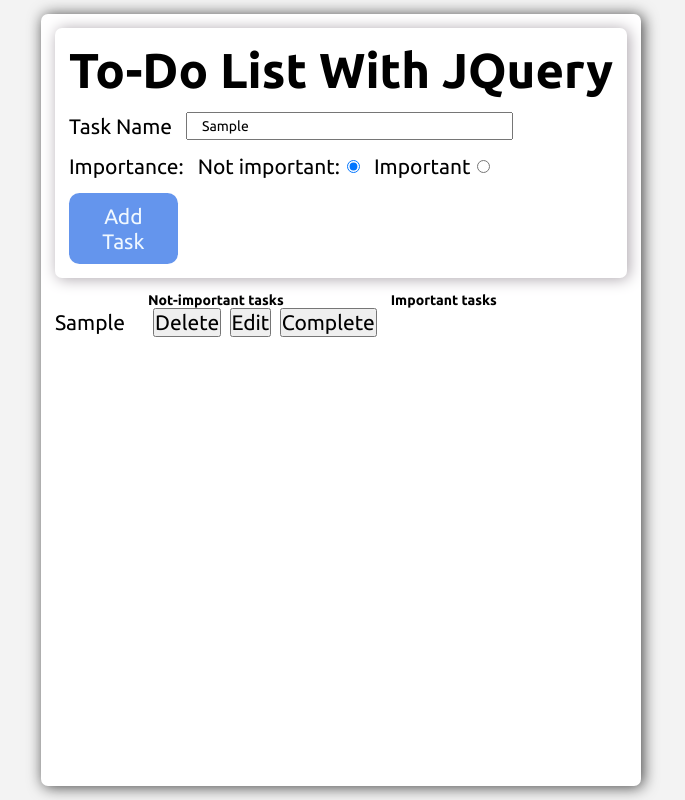
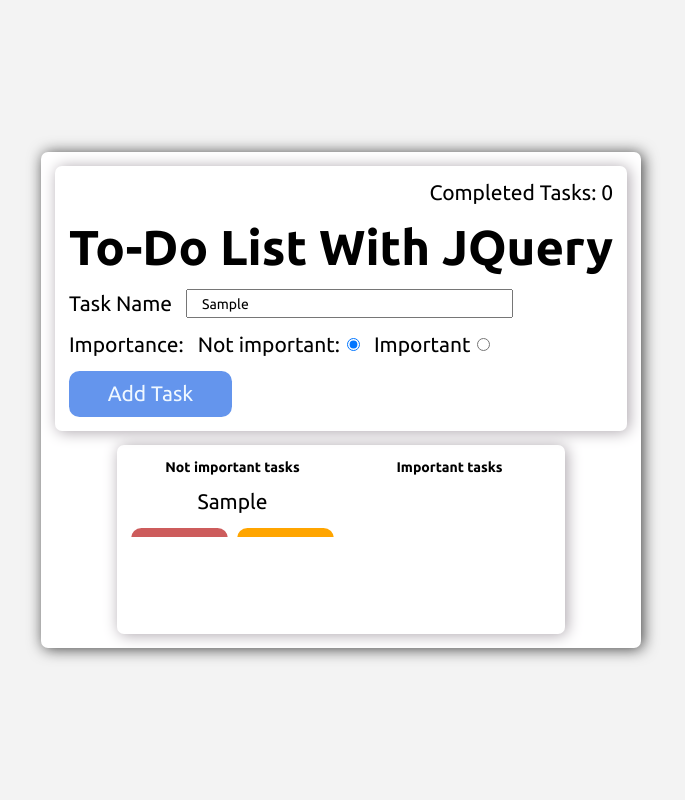
Before and after one commit to Plamenov-Nevyan/To-Do-List---JQuery, a plain HTML site: page index.html in a window 1280 px wide. Both pictures are taken after typing "Sample" into the empty fields and a click on the button "Add Task". Shown: the whole page, without its empty margins (299-984 px from the left). Drawn offline with nearby package versions, Linux system fonts and the light colour scheme.

Commit message:
Added task completion functionality and completed tasks counter

```diff
--- a/index.html
+++ b/index.html
@@ -17,6 +17,7 @@
 </div>
     <div class="container">
         <header class="todo-header">
+            <p class="counter">Completed Tasks: 0</p>
             <div class="heading">
                 <h1>To-Do List With JQuery</h1>
             </div>
@@ -43,7 +44,7 @@
         </header>
         <main class="todo-main">
             <section class="not-important-tasks">
-                <h4>Not-important tasks</h4>
+                <h4>Not important tasks</h4>
                 <ul class="not-important-list">
                 </ul>
             </section>
--- a/index.js
+++ b/index.js
@@ -1,30 +1,8 @@
 $(document).ready(function(){
-    if(!sessionStorage.getItem('taskLists')){
-        sessionStorage.setItem('taskLists', JSON.stringify({
-            important: [],
-            notImportant: []
-        }))
-    }else {
-    populateLists(JSON.parse(sessionStorage.getItem('taskLists')))
-   }
+    let counter
+    initSessionValues()
 
-    $(".add-btn").on('click', function(event){
-        event.preventDefault()
-        let taskName = $("#taskName").val()
-        let importance = $("input[name=importance]:checked", '.add-form').val()
-        if(taskName !== ''){
-            let taskLists = JSON.parse(sessionStorage.getItem('taskLists'))
-            let taskId = createUniqueId()
-            if(importance === 'important'){
-                $(".important-list").append(createTaskElement(taskName, taskId))
-                taskLists.important = [...taskLists.important, {taskName, taskId}]
-            }else{
-                $(".not-important-list").append(createTaskElement(taskName, taskId))
-                taskLists.notImportant = [...taskLists.notImportant, {taskName, taskId}]
-            }
-            sessionStorage.setItem('taskLists', JSON.stringify(taskLists))
-        }
-    })
+    $(".add-btn").on('click', (event) => {createTask(event)})
 
    function createTaskElement(taskName, taskId){
     let li = $(`<li id=${taskId}></li>`)
@@ -32,7 +10,7 @@ $(document).ready(function(){
     let divBtns = $(`<div class="buttons"></div>`)
     let deleteBtn = $(`<button class="delete-btn">Delete</button>`).on('click', function(event){deleteConfirmation(event)})
     let editBtn =  $(`<button class="edit-btn">Edit</button>`).on('click', function(event){editFormDialog(event)})
-    let completeBtn =  $(`<button class="complete-btn">Complete</button>`)
+    let completeBtn =  $(`<button class="complete-btn">Complete</button>`).on('click', function(){completeTask($(li).attr('id'))})
     $(divBtns).append(deleteBtn)
     $(divBtns).append(editBtn)
     $(divBtns).append(completeBtn)
@@ -81,22 +59,64 @@ $(document).ready(function(){
     populateLists(taskLists)
    }
 
+   function createTask(event){
+    event.preventDefault()
+    let taskName = $("#taskName").val()
+    let importance = $("input[name=importance]:checked", '.add-form').val()
+    if(taskName !== ''){
+        let taskLists = JSON.parse(sessionStorage.getItem('taskLists'))
+        let taskId = createUniqueId()
+        if(importance === 'important'){
+            $(".important-list").append(createTaskElement(taskName, taskId))
+            taskLists.important = [...taskLists.important, {taskName, taskId}]
+        }else{
+            $(".not-important-list").append(createTaskElement(taskName, taskId))
+            taskLists.notImportant = [...taskLists.notImportant, {taskName, taskId}]
+        }
+        sessionStorage.setItem('taskLists', JSON.stringify(taskLists))
+    }
+   }
+
+   function completeTask(taskId){
+    let taskLists = JSON.parse(sessionStorage.getItem('taskLists'))
+    if(taskLists.notImportant.some(task => task.taskId === taskId)){
+        let task = taskLists.notImportant.find(task => task.taskId === taskId)
+        taskLists.notImportant.splice(taskLists.notImportant.indexOf(task), 1)
+    }
+    else if(taskLists.important.some(task => task.taskId === taskId)){
+        let task = taskLists.important.find(task => task.taskId === taskId)
+        taskLists.important.splice(taskLists.important.indexOf(task), 1)
+    }
+    sessionStorage.setItem('taskLists', JSON.stringify(taskLists))
+    counter =  Number(JSON.parse(sessionStorage.getItem('completedCounter'))) + 1
+    sessionStorage.setItem('completedCounter', JSON.stringify(counter))
+    populateLists(taskLists, true)
+   }
+
    function createUniqueId(){
     return Date.now().toString(36) + Math.random().toString(36).substr(2);
    }
 
-   function populateLists(taskLists){
+   function populateLists(taskLists, increaseCounter){
+    $('.zero-tasks-header').remove()
     $(".not-important-list").empty()
     $(".important-list").empty()
         if(taskLists.important.length > 0){
             for(let task of taskLists.important){
                 $(".important-list").append(createTaskElement(task.taskName, task.taskId))
             }
+        }else{
+            $('<h3 class="zero-tasks-header">No tasks added here yet..</h3>').insertBefore($(".important-list"))
         }
         if(taskLists.notImportant.length > 0){
             for(let task of taskLists.notImportant){
                 $(".not-important-list").append(createTaskElement(task.taskName, task.taskId))
             }
+        }else{
+            $('<h3 class="zero-tasks-header">No tasks added here yet..</h3>').insertBefore($(".not-important-list"))
+        }
+        if(increaseCounter){
+            $('.counter').text(`Completed Tasks: ${counter}`)
         }
    }
 
@@ -144,4 +164,22 @@ $(document).ready(function(){
         $("#modal-dialog").css({display: "none"})
     })
    }
+
+   function initSessionValues(){
+        if(!sessionStorage.getItem('completedCounter')){
+            sessionStorage.setItem('completedCounter', JSON.stringify('0'))
+            counter = 0
+       }else {
+            counter = Number(JSON.parse(sessionStorage.getItem('completedCounter')))
+            console.log(counter)
+       }
+        if(!sessionStorage.getItem('taskLists')){
+            sessionStorage.setItem('taskLists', JSON.stringify({
+                important: [],
+                notImportant: []
+            }))
+        }else {
+        populateLists(JSON.parse(sessionStorage.getItem('taskLists')), true)
+        }
+   }
 })
--- a/styles.css
+++ b/styles.css
@@ -38,8 +38,9 @@ body {
     border-radius: 0.5em;
     box-shadow: 2px 1px 15px 0px rgba(0,0,0,0.75);
     gap: 1em;
-    max-width: 60vw;
-    max-height: fit-content;
+    max-width: 100vw;
+    max-height: 100vh;
+    overflow-y: hidden;
 }
 
 /* Modal */
@@ -92,6 +93,11 @@ body {
     gap: 1em;
     display: flex;
     flex-direction: column;
+    flex: 0 1 30%;
+}
+
+.counter {
+ text-align: right;
 }
 
 .heading {
@@ -109,6 +115,7 @@ body {
     gap: 1em;
     align-items: center;
     border: none;
+    flex-wrap: wrap;
 }
 
 .add-form fieldset:first-child input {
@@ -123,8 +130,9 @@ body {
 }
 
 .add-btn {
+    flex-shrink: 1;
     flex-grow: 0;
-    max-width: 20%;
+    max-width: 30%;
     padding: 0.5em 1em;
     border: none;
     border-radius: 0.5em;
@@ -136,14 +144,28 @@ body {
 /* Main */
 
 .todo-main {
-    min-width: 100%;
+    min-width: fit-content;
     display: flex;
     gap: 1em;
-    height: 60vh;
+    flex: 1 1 80%;
+    padding: 1em;
+    box-shadow: 2px 1px 15px 0px rgba(171,164,171,1);
+    border-radius: 0.5em;
+    /* flex-wrap: wrap; */
+}
+
+.todo-main section {
+    flex: 1 1 40%;
+
 }
 
 .todo-main section h4 {
     text-align: center;
+}
+
+.todo-main section h3 {
+    text-align: center;
+    margin-top: 1em;
 }
 
 .todo-main section ul {
@@ -152,17 +174,20 @@ body {
     flex-direction: column;
     gap: 1em;
     padding: 0;
-    max-height: 100%;
-    height: 100%;
-    overflow-y: scroll;
+    max-height: 30%;
+    overflow-y: auto;
+    margin-top: 1em;
+    flex-wrap: nowrap;
+
 }
 
 .todo-main section ul li {
     display: flex;
-    gap: 2em;
+    gap: 1em;
     flex-wrap: wrap;
     align-items: center;
     justify-content: center;
+    flex-direction: column;
 }
 
 .todo-main section ul li .text {
@@ -170,15 +195,45 @@ body {
 }
 
 .todo-main section ul li .buttons {
-    flex: 0 1 40%;
+    flex: 0 1 100%;
     display: flex;
     gap: 0.6em;
     align-items: center;
     justify-content: center;
+    flex-wrap: wrap;
 }
 
-/* .todo-main ul li .actions-content {
-    flex: 1 1 100%;
-    background: aqua;
-    height: 15em;
-} */
+.todo-main section ul li .buttons button {
+    flex: 1 1 33%;
+    padding: .4em .7em;
+    border: none;
+    border-radius: .5em;
+    cursor: pointer;
+}
+
+.todo-main section ul li .buttons button:first-child {
+    background-color: indianred;
+    color: azure;
+}
+
+.todo-main section ul li .buttons button:nth-child(2){
+    background-color: orange;
+    color: azure;
+}
+
+.todo-main section ul li .buttons button:last-child{
+    background-color: limegreen;
+    color: azure;
+}
+
+.todo-main section ul li .buttons button:first-child:hover {
+    background-color: rgb(162, 65, 65);
+}
+
+.todo-main section ul li .buttons button:nth-child(2):hover {
+    background-color: rgb(203, 133, 4);
+}
+
+.todo-main section ul li .buttons button:last-child:hover {
+    background-color: rgb(36, 159, 36) ;
+}
```
